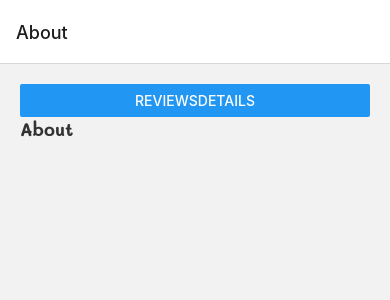
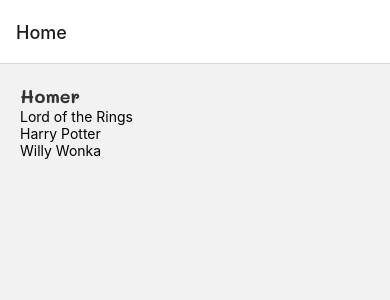
Before and after one commit to aayalapalacin/gamzoneReactNative, a React Native app: screen / in a window 390 px wide. Shown: the top 300 px of the page. Built offline with nearby package versions, Linux system fonts and the light colour scheme.

Commit message:
passed data from home to review details

```diff
--- a/App.js
+++ b/App.js
@@ -35,8 +35,8 @@
     // <Home />
     <NavigationContainer>
       <Stack.Navigator>
+        <Stack.Screen name="Home" component={Home} />
         <Stack.Screen name="About" component={About} />
-        <Stack.Screen name="Home" component={Home} />
         <Stack.Screen name="ReviewsDetails" component={ReviewsDetails} />
       </Stack.Navigator>
     </NavigationContainer>
--- a/screens/home.js
+++ b/screens/home.js
@@ -1,12 +1,26 @@
-import { StyleSheet, Text, View, Button } from "react-native";
-import React from "react";
+import { Text, View, FlatList, TouchableOpacity } from "react-native";
+import React, { useState } from "react";
 import { globalStyles } from "../styles/global";
 
 const Home = ({ navigation }) => {
+  const [reviews, setReviews] = useState([
+    { title: "Lord of the Rings", rating: 5, body: "great film", key: "1" },
+    { title: "Harry Potter", rating: 3, body: "good film", key: "2" },
+    { title: "Willy Wonka", rating: 2, body: "bad film", key: "3" },
+  ]);
   return (
     <View style={globalStyles.container}>
-      <Button title="About" onPress={() => navigation.navigate("About")} />
       <Text style={globalStyles.titleTxt}>Homer</Text>
+      <FlatList
+        data={reviews}
+        renderItem={({ item }) => (
+          <TouchableOpacity
+            onPress={() => navigation.navigate("ReviewsDetails", item)}
+          >
+            <Text style={globalStyles.titleText}>{item.title}</Text>
+          </TouchableOpacity>
+        )}
+      />
     </View>
   );
 };
--- a/screens/reviewsDetails.js
+++ b/screens/reviewsDetails.js
@@ -2,11 +2,12 @@
 import React from "react";
 import { globalStyles } from "../styles/global";
 
-const ReviewsDetails = ({ navigation }) => {
+const ReviewsDetails = ({ route }) => {
   return (
     <View style={globalStyles.container}>
-      <Button title="Home" onPress={() => navigation.navigate("Home")} />
-      <Text style={globalStyles.titleTxt}>ReviewsDetails</Text>
+      <Text>{route.params.title}</Text>
+      <Text>{route.params.body}</Text>
+      <Text>{route.params.rating}</Text>
     </View>
   );
 };
```
